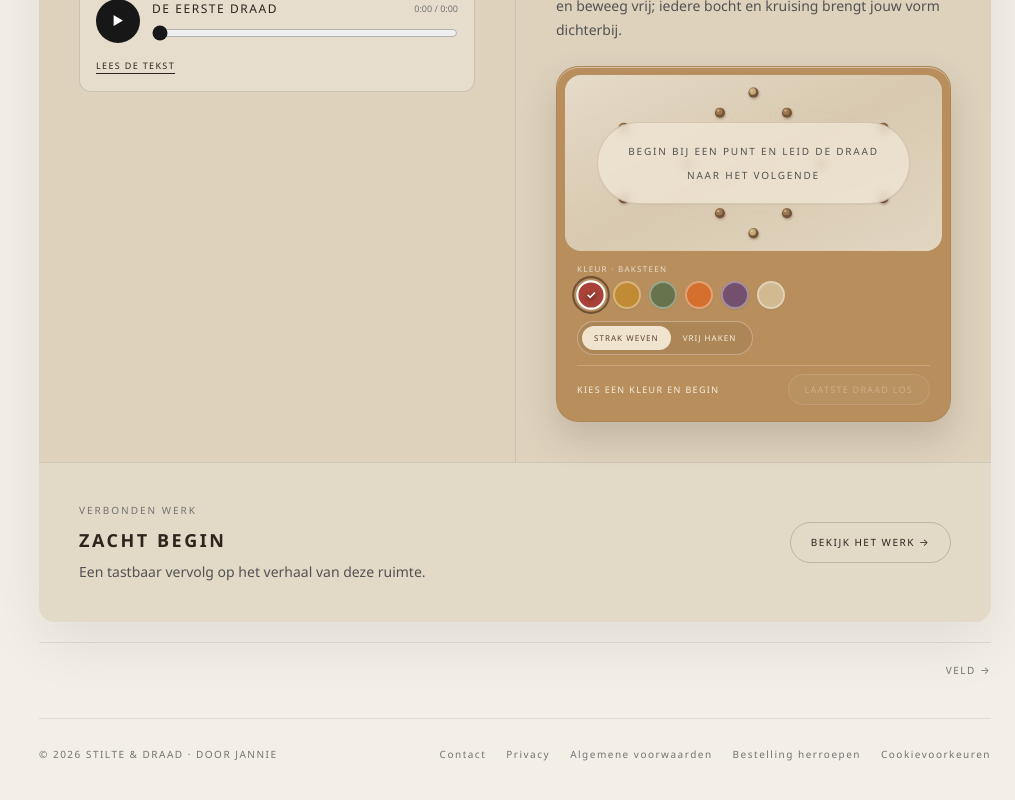
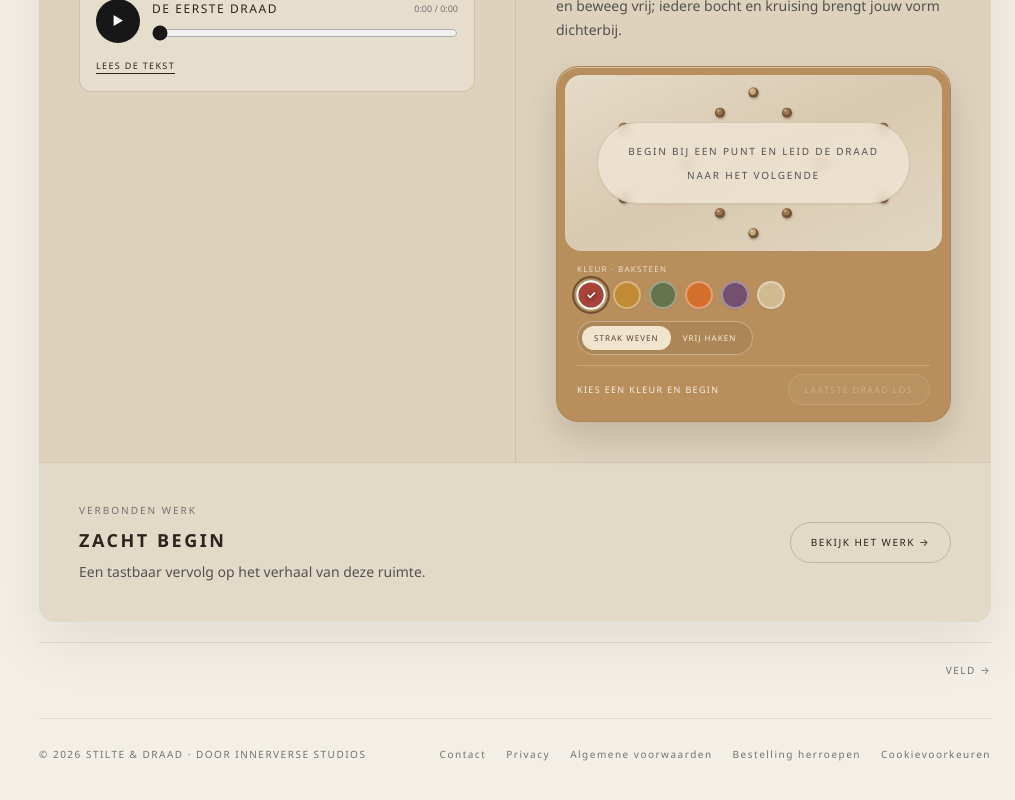
Before and after one commit to marvinvanzanten77-dot/stilte-en-draad, a React (Vite) app: page / in a window 1280 px wide. Shown: the part 1080-1880 px from the top of the page, without its empty margins (265-1280 px from the left). Built offline with nearby package versions, Linux system fonts and the light colour scheme.

Commit message:
fix: credit InnerVerse Studios in footer

```diff
--- a/src/components/Footer.tsx
+++ b/src/components/Footer.tsx
@@ -3,7 +3,7 @@ type FooterProps = { navigate: (path: string) => void }
 const Footer = ({ navigate }: FooterProps) => (
   <footer className="mt-4 border-t border-neutral-800/10 py-7 text-[10px] uppercase tracking-[0.15em] text-neutral-500">
     <div className="flex flex-col gap-4 sm:flex-row sm:items-center sm:justify-between">
-      <span>© {new Date().getFullYear()} Stilte &amp; Draad · door Jannie</span>
+      <span>© 2026 Stilte &amp; Draad · door InnerVerse Studios</span>
       <nav aria-label="Juridische informatie" className="flex flex-wrap gap-x-5 gap-y-2">
         <button type="button" onClick={() => navigate('/contact')} className="hover:text-neutral-900">Contact</button>
         <button type="button" onClick={() => navigate('/privacy')} className="hover:text-neutral-900">Privacy</button>
```
